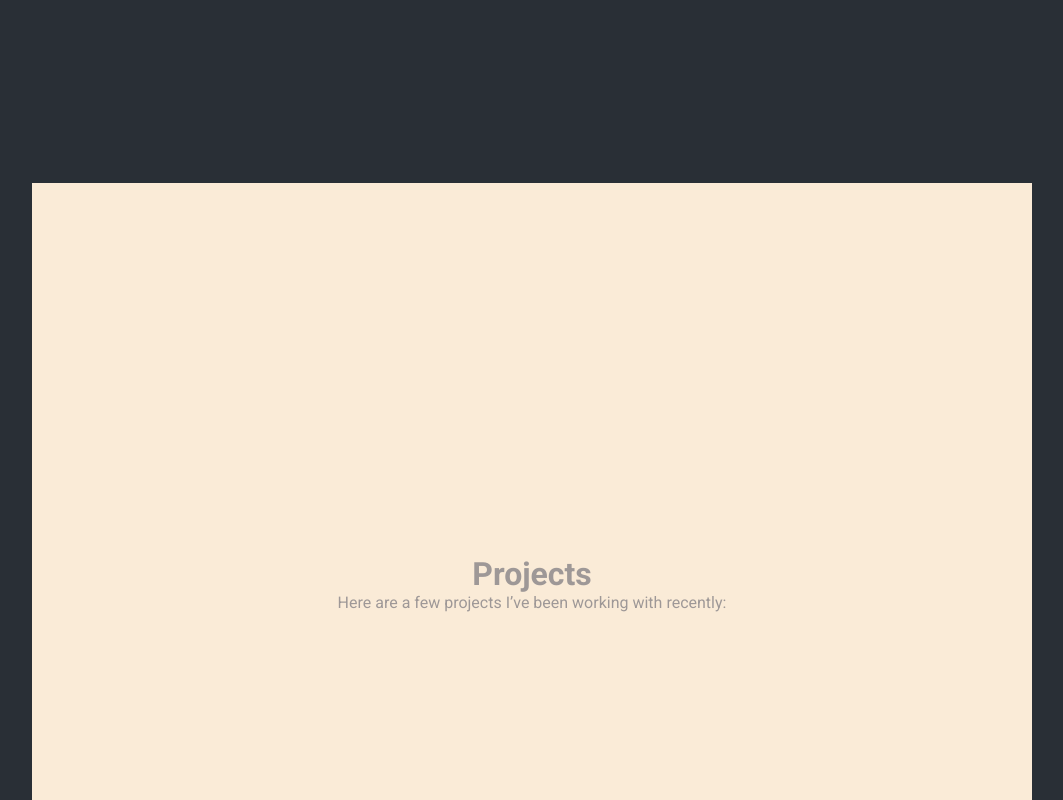
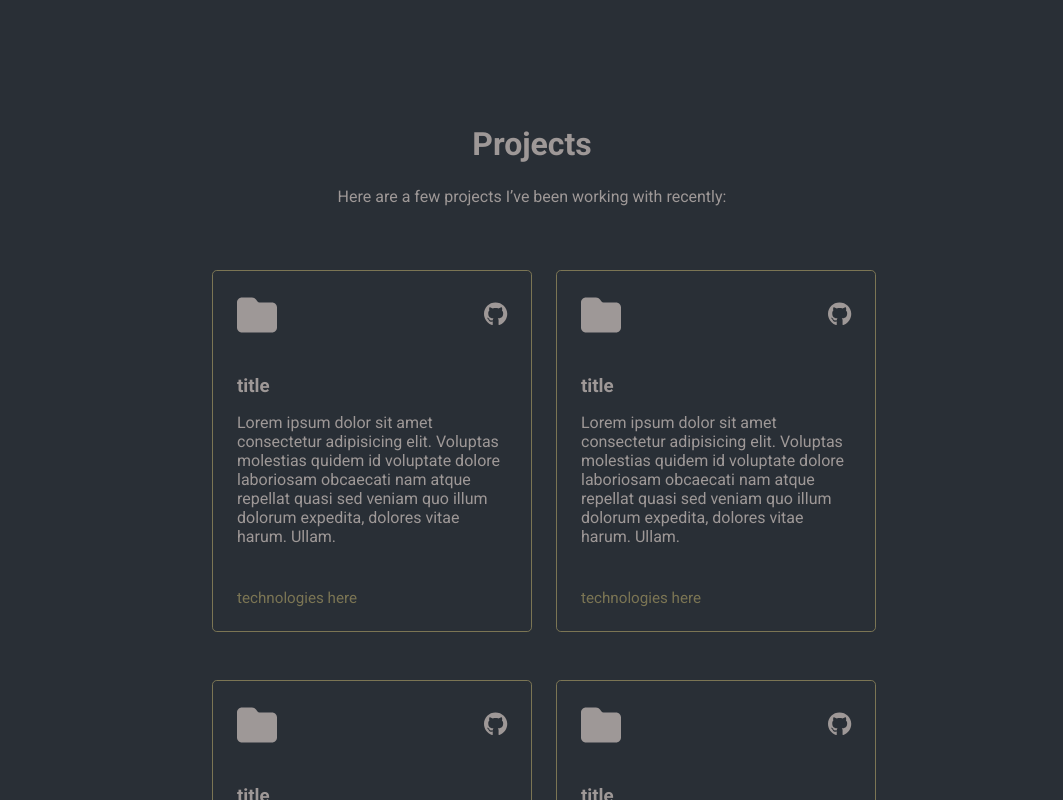
Before and after one commit to denis-junior/portfolio, a React (Create React App) app: page / in a window 1280 px wide. Shown: the part 1460-2260 px from the top of the page, without its empty margins (108-1171 px from the left). Built offline with nearby package versions, Linux system fonts and the light colour scheme.

Commit message:
project component made

```diff
--- /dev/null
+++ b/src/Components/Project/Project.css
@@ -0,0 +1,50 @@
+.box-project {
+  margin-top: 3rem;
+  margin-left: 1.5rem;
+  padding: 1.5rem;
+  border: 1px solid #7b7554;
+  border-radius: 0.3rem;
+  max-width: 20rem;
+}
+
+.header-project {
+  display: flex;
+  align-items: center;
+  justify-content: space-between;
+
+  margin-bottom: 2.5rem;
+}
+
+.folder-icon {
+  font-size: 2.5rem;
+}
+
+.github-icon {
+  transition: 0.3s;
+}
+
+.github-link:hover {
+  color: #7b7554;
+  cursor: pointer;
+}
+
+.github-icon {
+  font-size: 1.5rem;
+}
+
+.context-project {
+  margin-bottom: 2.7rem;
+}
+
+.title-project {
+  margin-bottom: 1rem;
+}
+
+.footer-techs {
+  /* background-color: bisque; */
+}
+
+.tech-name {
+  color: #7b7554;
+  font-size: 0.95rem;
+}
--- /dev/null
+++ b/src/Components/Project/Project.jsx
@@ -0,0 +1,43 @@
+import { faGithub } from "@fortawesome/free-brands-svg-icons";
+import {
+  faFolder,
+} from "@fortawesome/free-solid-svg-icons";
+import { FontAwesomeIcon } from "@fortawesome/react-fontawesome";
+import React from "react";
+import "./Project.css";
+
+const Project = ({ title, description, technologies }) => {
+  return (
+    <div className="box-project">
+      <header className="header-project">
+        <FontAwesomeIcon icon={faFolder} className="folder-icon" />
+        <a className="github-link">
+          <FontAwesomeIcon icon={faGithub} className="github-icon" />
+        </a>
+      </header>
+      <main className="context-project">
+        <h3 className="title-project">{title}title</h3>
+        <p className="description-project">
+          {description} Lorem ipsum dolor sit amet consectetur adipisicing elit.
+          Voluptas molestias quidem id voluptate dolore laboriosam obcaecati nam
+          atque repellat quasi sed veniam quo illum dolorum expedita, dolores
+          vitae harum. Ullam.{" "}
+        </p>
+      </main>
+      <footer className="footer-techs">
+        {/* {technologies.map((tech, key) => {
+                return(
+                    <div key={key}>
+                        <p className='tech-name'>{tech}</p>
+                    </div>
+                )
+            })} */}
+            <p className="tech-name">
+        technologies here
+            </p>
+      </footer>
+    </div>
+  );
+};
+
+export default Project;
--- a/src/Components/Projects/Projects.css
+++ b/src/Components/Projects/Projects.css
@@ -3,6 +3,20 @@
     justify-content: center;
     align-items: center;
 
-    background-color: antiquewhite;
+    /* background-color: antiquewhite; */
 
 }
+
+.title-projects {
+    margin-bottom: 1.5rem;
+}
+
+.description-projects {
+    margin-bottom: 1rem;
+}
+
+.projects-group {
+    display: flex;
+    justify-content: center;
+    flex-wrap: wrap;
+}
--- a/src/Components/Projects/Projects.jsx
+++ b/src/Components/Projects/Projects.jsx
@@ -1,19 +1,24 @@
-import { faCode } from '@fortawesome/free-solid-svg-icons';
-import { FontAwesomeIcon } from '@fortawesome/react-fontawesome';
-import React from 'react'
-import "./Projects.css"
+import React from "react";
+import Project from "../Project/Project";
+import "./Projects.css";
 
 const Projects = () => {
-    return (   <div className="main projects" id="projects">
-    <h1>
-      Projects
-    </h1>
+  return (
+    <div className="main projects" id="projects">
+      <h1 className="title-projects">Projects</h1>
 
-    <p className="">
-      Here are a few projects I’ve been working with recently:
-    </p>
-  </div>
-  )
-}
+      <p className="description-projects">
+        Here are a few projects I’ve been working with recently:
+      </p>
+
+      <div className="projects-group">
+        <Project />
+        <Project />
+        <Project />
+        <Project />
+      </div>
+    </div>
+  );
+};
 
 export default Projects;
```
